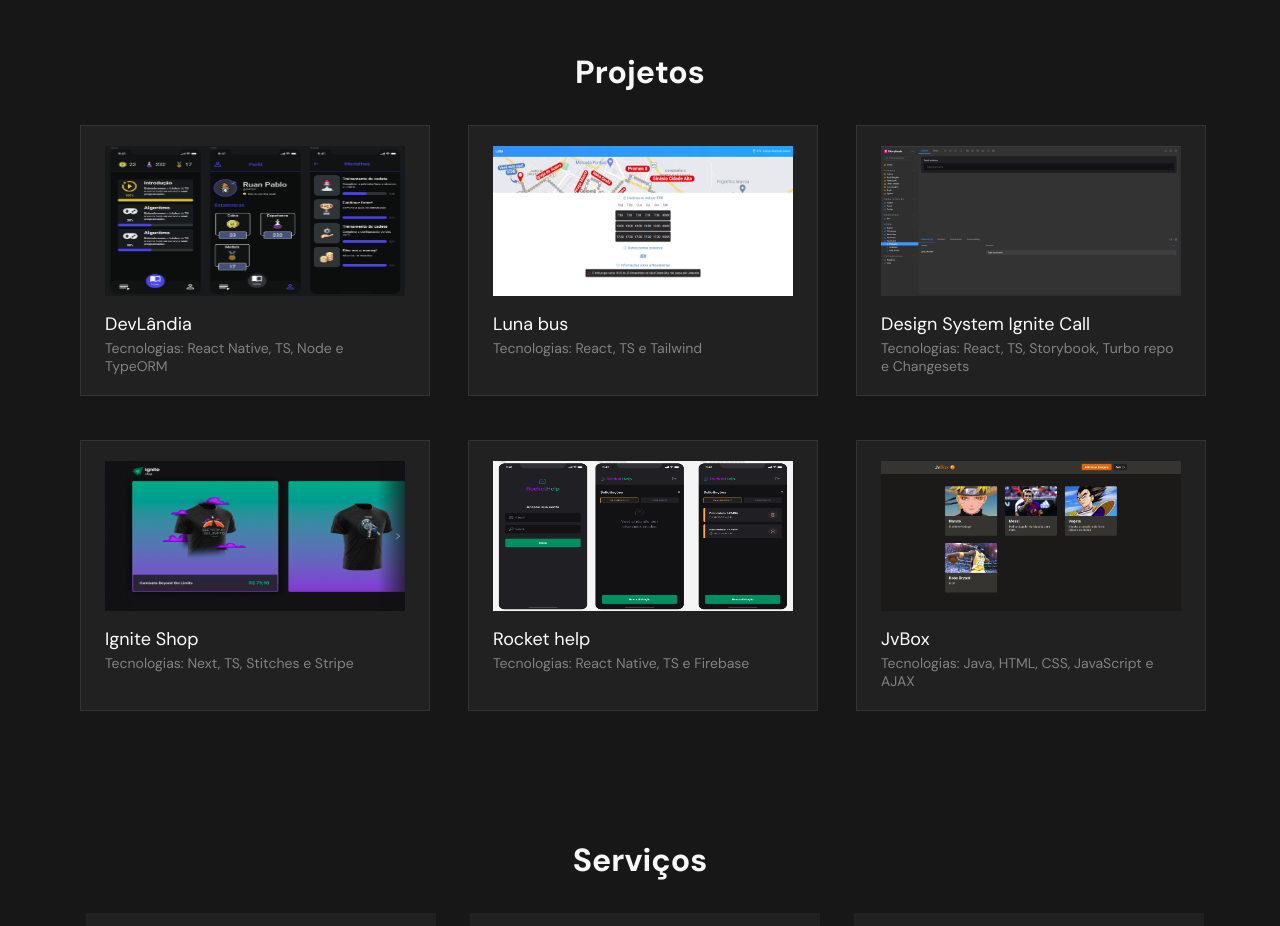
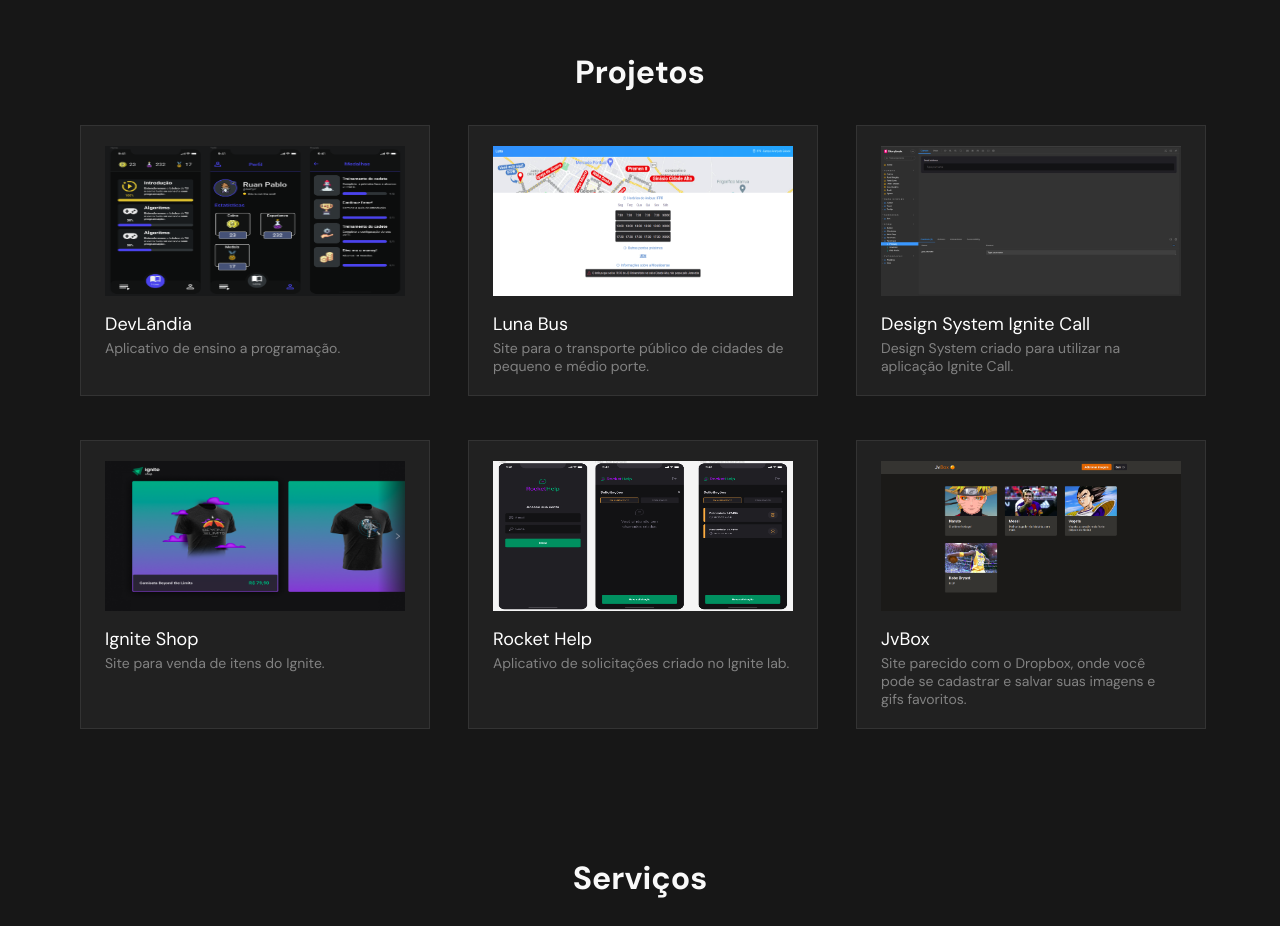
Before and after one commit to jvolima/portifolio_react, a React (Vite) app: page / in a window 1280 px wide. Shown: the part 1100-2026 px from the top of the page. Built offline with nearby package versions, Linux system fonts and the light colour scheme.

Commit message:
feat: modal with project informations

```diff
--- a/src/components/Presentation/ContactModal/index.tsx
+++ b/src/components/Presentation/ContactModal/index.tsx
@@ -19,6 +19,7 @@
       onRequestClose={onRequestClose}
       overlayClassName="react-modal-overlay"
       className="react-modal-content"
+      appElement={document.getElementById('root') as HTMLElement}
     >
       <button
         type="button"
--- a/src/components/Projects/Project/index.tsx
+++ b/src/components/Projects/Project/index.tsx
@@ -1,21 +1,39 @@
+import { useState } from "react";
+import { ProjectModal } from "../ProjectModal";
 import { ProjectContainer } from "./styles";
 
-interface Props {
-  image: string
-  title: string
-  description: string
+export type Project = {
+  title: string;
+  description: string;
+  techs: string[];
+  image: string;
+  github: string;
+  deploy?: string;
 }
 
-export function Project({ image, title, description }: Props) {
-  function handleOpenModal() {
+interface Props {
+  project: Project
+}
 
+export function Project({ project }: Props) {
+  const [isProjectModalOpen, setIsProjectModalOpen] = useState(false)
+
+  function handleOpenProjectModal() {
+    setIsProjectModalOpen(true)
+  }
+
+  function handleCloseProjectModal() {
+    setIsProjectModalOpen(false)
   }
 
   return (
-    <ProjectContainer onClick={handleOpenModal}>
-      <img src={image} alt="Luna bus" />
-      <h3>{title}</h3>
-      <p>{description}</p>
-    </ProjectContainer>
+    <>
+      <ProjectContainer onClick={handleOpenProjectModal}>
+        <img src={project.image} />
+        <h3>{project.title}</h3>
+        <p>{project.description}</p>
+      </ProjectContainer>
+      <ProjectModal isOpen={isProjectModalOpen} onRequestClose={handleCloseProjectModal} project={project} />
+    </>
   )
 }
--- a/src/components/Projects/ProjectModal/index.tsx
+++ b/src/components/Projects/ProjectModal/index.tsx
@@ -1,19 +1,22 @@
 import closeSvg from '../../../assets/close.svg'
 import Modal from "react-modal";
 import { ProjectModalContainer } from './styles';
+import { Project } from '../Project';
 
 interface Props {
+  project: Project
   isOpen: boolean;
   onRequestClose: () => void;
 }
 
-export function ProjectModal({ isOpen, onRequestClose }: Props) {
+export function ProjectModal({ project, isOpen, onRequestClose }: Props) {
   return (
     <Modal
       isOpen={isOpen}
       onRequestClose={onRequestClose}
       overlayClassName="react-modal-overlay"
-      className="react-modal-content"
+      className="react-modal-content-bigger"
+      appElement={document.getElementById('root') as HTMLElement}
     >
       <button
         type="button"
@@ -24,7 +27,20 @@
       </button>
 
       <ProjectModalContainer>
-        <h1>Hello</h1>
+        <div className="titleAndImage">
+          <h1>{project.title}</h1>
+          <img src={project.image} />
+        </div>
+        <p>{project.description}</p>
+
+        <h2>Tecnologias</h2>
+        <p>{project.techs.join(', ')}</p>
+
+        <h2>Links</h2>
+        <div className="links">
+          <a href={project.github} target="_blank">Github</a>
+          {project.deploy && <a href={project.deploy} target="_blank">Deploy</a>}
+        </div>
       </ProjectModalContainer>
     </Modal>
   )
--- a/src/components/Projects/ProjectModal/styles.ts
+++ b/src/components/Projects/ProjectModal/styles.ts
@@ -1,4 +1,44 @@
 import styled from "styled-components";
 
 export const ProjectModalContainer = styled.div`
+  .titleAndImage {
+    display: flex;
+    align-items: center;
+    justify-content: center;
+    flex-direction: column;
+    margin-bottom: 1rem;
+
+    h1 {
+      font-size: 2.5rem;
+      color: var(--white)
+    }
+
+    img {
+      margin-top: 1rem;
+      max-width: 32rem;
+      width: 100%;
+      height: auto;
+    }
+  }
+
+  p {
+    font-size: 1.25rem;
+    color: var(--gray);
+  }
+
+  h2 {
+    margin-top: 1rem;
+    font-size: 2rem;
+    color: var(--white)
+  }
+
+  .links {
+    display: flex;
+    gap: 2rem;
+
+    a {
+      font-size: 1.25rem;
+      color: var(--gray);
+    }
+  }
 `
--- a/src/components/Projects/index.tsx
+++ b/src/components/Projects/index.tsx
@@ -1,24 +1,18 @@
-import lunabus from "../../assets/lunabus.png";
-import devlandiaPng from "../../assets/devlandia.png";
-import designSystemPng from "../../assets/designsystem.png";
-import igniteShopPng from "../../assets/igniteshop.png";
-import rocketHelpPng from "../../assets/rockethelp.png";
-import jvboxPng from "../../assets/jvbox.png";
-
 import { ProjectsContainer, Title } from "./styles";
 import { Project } from "./Project";
+import { designSystem, devLandia, igniteShop, jvBox, lunaBus, rocketHelp } from "./projects";
 
 export function Projects() {
   return (
     <>
       <Title id="projects">Projetos</Title>
       <ProjectsContainer>
-        <Project title="DevLândia" description="Tecnologias: React Native, TS, Node e TypeORM" image={devlandiaPng} />
-        <Project title="Luna bus" description="Tecnologias: React, TS e Tailwind" image={lunabus} />
-        <Project title="Design System Ignite Call" description="Tecnologias: React, TS, Storybook, Turbo repo e Changesets" image={designSystemPng} />
-        <Project title="Ignite Shop" description="Tecnologias: Next, TS, Stitches e Stripe" image={igniteShopPng} />
-        <Project title="Rocket help" description="Tecnologias: React Native, TS e Firebase" image={rocketHelpPng} />
-        <Project title="JvBox" description="Tecnologias: Java, HTML, CSS, JavaScript e AJAX" image={jvboxPng} />
+        <Project project={devLandia} />
+        <Project project={lunaBus} />
+        <Project project={designSystem} />
+        <Project project={igniteShop} />
+        <Project project={rocketHelp} />
+        <Project project={jvBox} />
       </ProjectsContainer>
     </>
   )
--- /dev/null
+++ b/src/components/Projects/projects.ts
@@ -0,0 +1,88 @@
+import lunabusPng from "../../assets/lunabus.png";
+import devlandiaPng from "../../assets/devlandia.png";
+import designSystemPng from "../../assets/designsystem.png";
+import igniteShopPng from "../../assets/igniteshop.png";
+import rocketHelpPng from "../../assets/rockethelp.png";
+import jvboxPng from "../../assets/jvbox.png";
+
+const devLandia = {
+  title: 'DevLândia',
+  description: 'Aplicativo de ensino a programação.',
+  techs: [
+    'React Native',
+    'TypeScript',
+    'Node',
+    'TypeORM',
+    'PostgreSQL'
+  ],
+  image: devlandiaPng,
+  github: 'https://github.com/jvolima/dev-landia',
+}
+
+const lunaBus = {
+  title: 'Luna Bus',
+  description: 'Site para o transporte público de cidades de pequeno e médio porte.',
+  techs: [
+    'React',
+    'Next',
+    'TypeScript',
+    'Tailwind CSS'
+  ],
+  image: lunabusPng,
+  github: 'https://github.com/jvolima/lunabus',
+  deploy: 'https://lunabus.com.br'
+}
+
+const designSystem = {
+  title: 'Design System Ignite Call',
+  description: 'Design System criado para utilizar na aplicação Ignite Call.',
+  techs: [
+    'React',
+    'StoryBook',
+    'Stitches',
+    'TypeScript'
+  ],
+  image: designSystemPng,
+  github: 'https://github.com/jvolima/design-system',
+  deploy: 'https://jvolima.github.io/design-system/'
+}
+
+const igniteShop = {
+  title: 'Ignite Shop',
+  description: 'Site para venda de itens do Ignite.',
+  techs: [
+    'React',
+    'TypeScript',
+    'Next',
+    'Stitches',
+    'Stripe'
+  ],
+  image: igniteShopPng,
+  github: 'https://github.com/jvolima/ignite-shop',
+}
+
+const rocketHelp = {
+  title: 'Rocket Help',
+  description: 'Aplicativo de solicitações criado no Ignite lab.',
+  techs: [
+    'React Native',
+    'TypeScript',
+    'Firebase',
+  ],
+  image: rocketHelpPng,
+  github: 'https://github.com/jvolima/rockethelp',
+}
+
+const jvBox = {
+  title: 'JvBox',
+  description: 'Site parecido com o Dropbox, onde você pode se cadastrar e salvar suas imagens e gifs favoritos.',
+  techs: [
+    'Java',
+    'Ajax',
+    'JavaScript',
+  ],
+  image: jvboxPng,
+  github: 'https://github.com/jvolima/JvBox',
+}
+
+export { devLandia, lunaBus, designSystem, igniteShop, rocketHelp, jvBox }
--- a/src/styles/global.ts
+++ b/src/styles/global.ts
@@ -46,6 +46,11 @@
     opacity: 0.6
   }
 
+  &:focus {
+    outline: 0;
+    box-shadow: 0 0 0 2px var(--green-light);
+  }
+
   .react-modal-overlay {
     background: rgba(0, 0, 0, 0.8);
 
@@ -54,7 +59,7 @@
     right: 0;
     left: 0;
     bottom: 0;
-    padding: 0 1rem;
+    padding: 0 1.5rem;
     display: flex;
     justify-content: center;
     align-items: center;
@@ -63,6 +68,23 @@
   .react-modal-content {
     width: 100%;
     max-width: 500px;
+    background: var(--dark);
+    padding: 3rem;
+    position: relative;
+    border-radius: 0.25rem;
+
+    @media (max-width: 380px) {
+      padding: 2rem;
+    }
+
+    @media (max-width: 330px) {
+      padding: 1rem;
+    }
+  }
+
+  .react-modal-content-bigger {
+    width: 100%;
+    max-width: 800px;
     background: var(--dark);
     padding: 3rem;
     position: relative;
```
